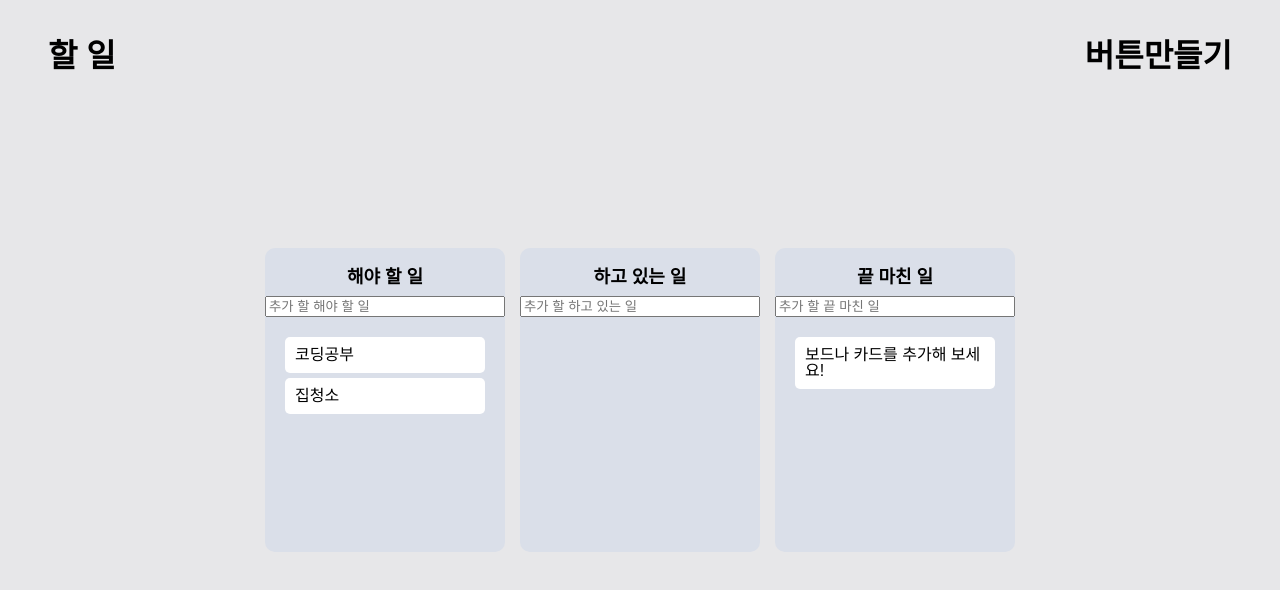
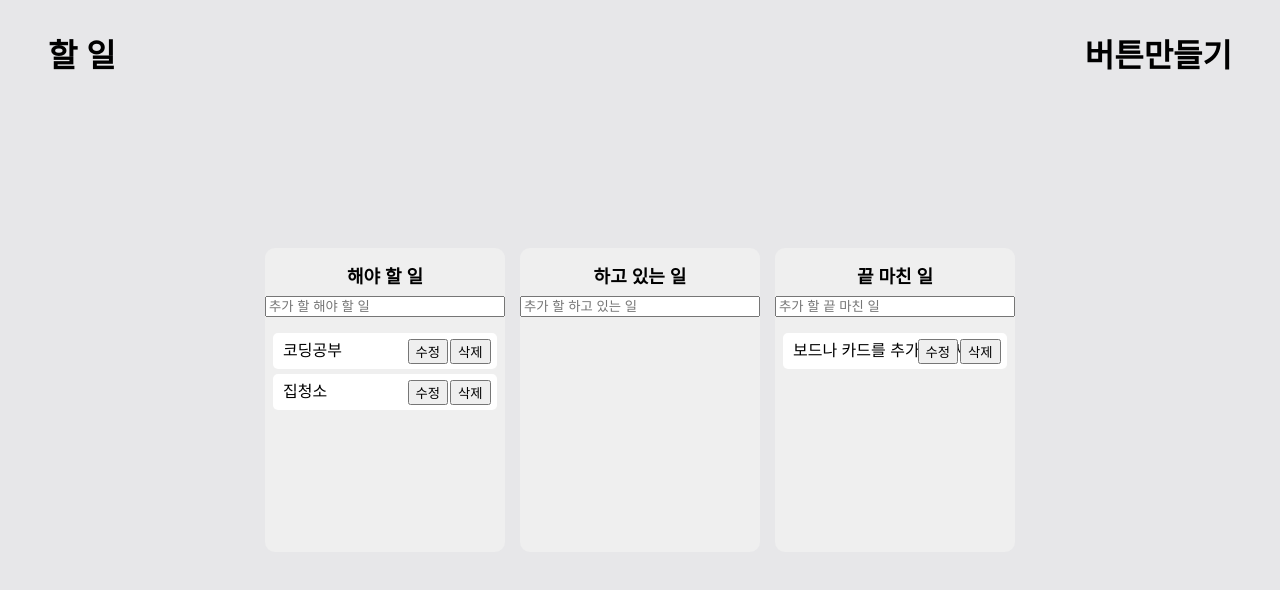
Before and after one commit to taehyeon0412/react_my-trello, a React (Create React App) app: page / in a window 1280 px wide. Shown: the top 590 px of the page. Built offline with nearby package versions, Linux system fonts and the light colour scheme.

Commit message:
Card Delete Button(1)

```diff
--- a/src/components/Board.tsx
+++ b/src/components/Board.tsx
@@ -32,7 +32,7 @@ const Wrapper = styled.div<IWrapperProps>`
   flex-grow: 1;
   /*flex-grow는 0보다 큰 값을 세팅하면
   Flexible 박스로 변하면서 남은 여백을 메우는 속성*/
-  padding: 20px;
+  padding: 1rem 0.5rem;
 `;
 
 const Title = styled.h2`
--- a/src/components/DraggableCard.tsx
+++ b/src/components/DraggableCard.tsx
@@ -8,6 +8,10 @@ const Card = styled.div<{ isDragging: boolean }>`
   border-radius: 5px;
   margin-bottom: 5px;
   padding: 10px 10px;
+  display: flex;
+  justify-content: space-between;
+  align-items: center;
+  position: relative;
 `;
 
 interface IDraggableCardProps {
@@ -16,10 +20,16 @@ interface IDraggableCardProps {
   index: number;
 }
 
+const ButtonDiv = styled.div`
+  display: flex;
+  position: absolute;
+  right: 0.4rem;
+  gap: 2px;
+`;
+
+const Button = styled.button``;
+
 function DraggableCard({ toDoId, toDoText, index }: IDraggableCardProps) {
-  console.log(
-    `toDoId:${toDoId}, toDoText:${toDoText}, index:${index}, 렌더링됨`
-  );
   return (
     <Draggable draggableId={toDoId + ""} index={index}>
       {/* +string => number , number+""=>string */}
@@ -30,7 +40,11 @@ function DraggableCard({ toDoId, toDoText, index }: IDraggableCardProps) {
           {...provided.draggableProps}
           {...provided.dragHandleProps}
         >
-          {toDoText}
+          <span>{toDoText}</span>
+          <ButtonDiv>
+            <Button>수정</Button>
+            <Button>삭제</Button>
+          </ButtonDiv>
         </Card>
       )}
     </Draggable>
--- a/src/styled.d.ts
+++ b/src/styled.d.ts
@@ -5,5 +5,6 @@ declare module "styled-components" {
     bgColor: string;
     boardColor: string;
     cardColor: string;
+    buttonColor: string;
   }
 }
--- a/src/theme.ts
+++ b/src/theme.ts
@@ -4,10 +4,12 @@ export const darkTheme: DefaultTheme = {
   bgColor: "#353b48",
   boardColor: "#57606f",
   cardColor: "#BDBDBD",
+  buttonColor: "#ededed",
 };
 
 export const whiteTheme: DefaultTheme = {
   bgColor: "#e7e7e9",
-  boardColor: "#DADFE9",
-  cardColor: "white",
+  boardColor: "#efefef",
+  cardColor: "#ffffff",
+  buttonColor: "#555555",
 };
```
